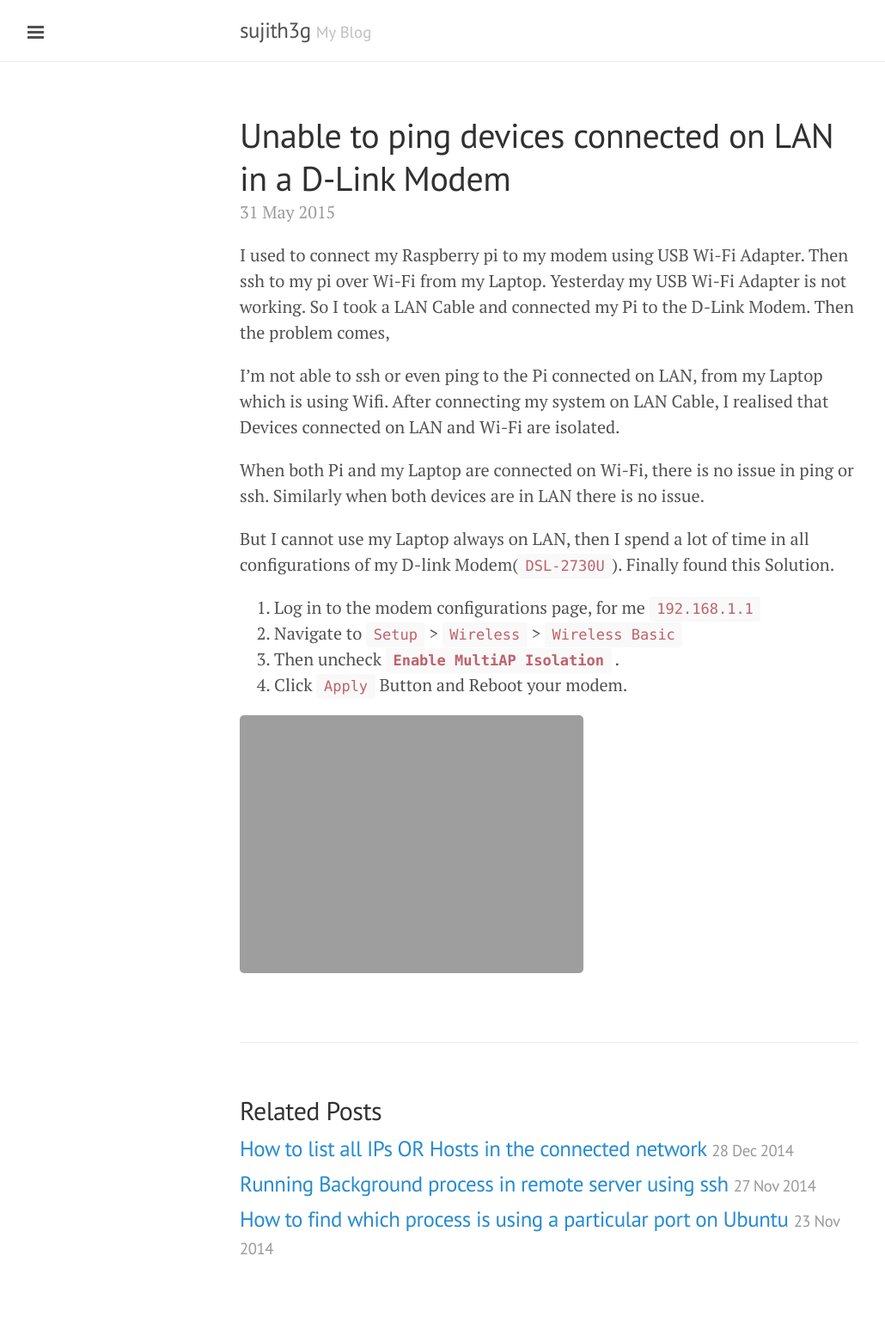
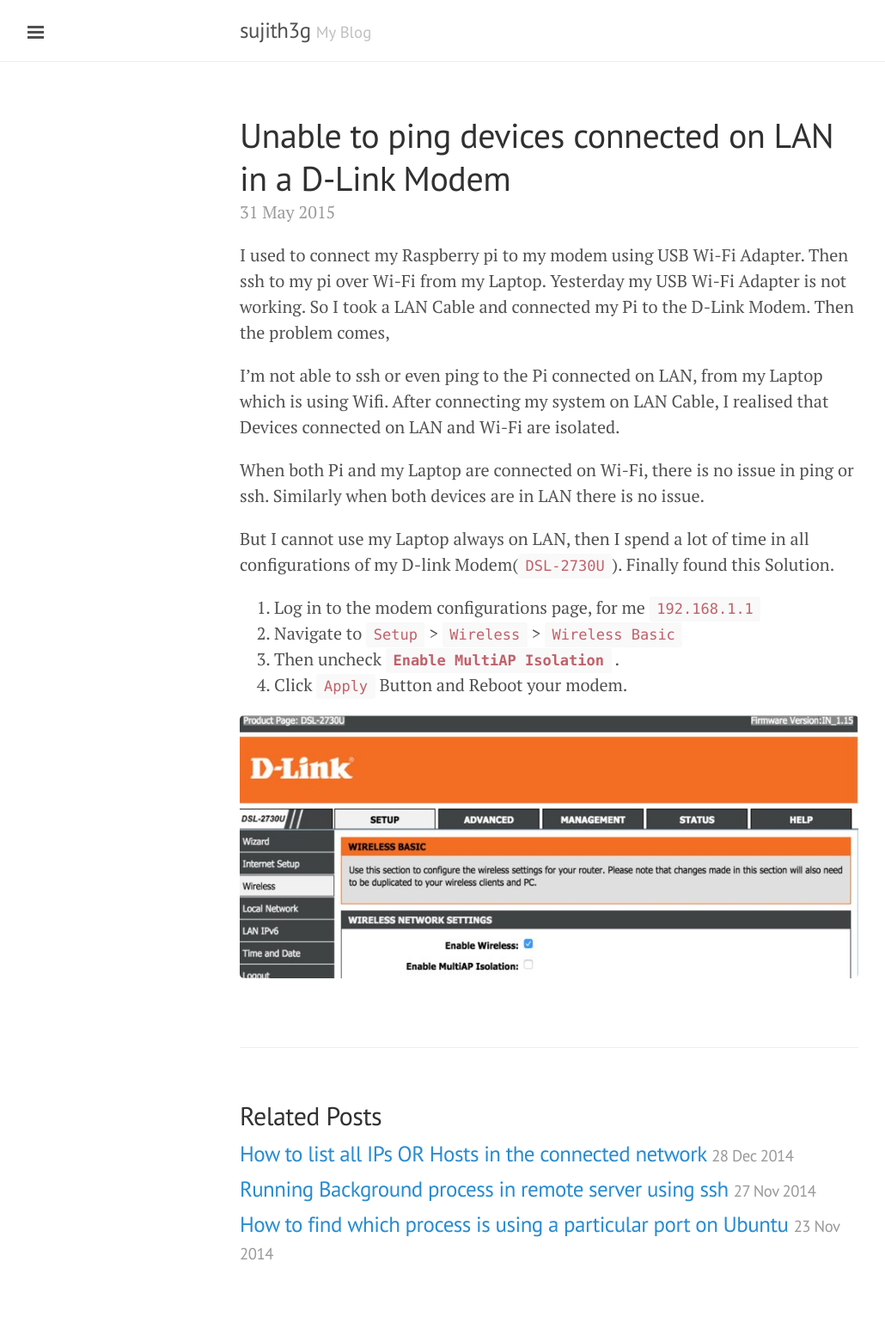
Before and after one commit to sujith3g/sujith3g.github.io, a Jekyll site: the page built from _posts/2015-05-31-Unable-to-ping-devices-connected-on-LAN-in-D-link-Modem.md, in a window 1280 px wide. Shown: the whole page at 86% size, without its empty margins (1-1031 px from the left). Built offline with Jekyll 4.4.1, drawn with Linux system fonts in a browser that asks for light colours; Markdown is read by kramdown in place of the engine named in the settings.

Commit message:
image updated

```diff
--- a/_posts/2015-05-31-Unable-to-ping-devices-connected-on-LAN-in-D-link-Modem.md
+++ b/_posts/2015-05-31-Unable-to-ping-devices-connected-on-LAN-in-D-link-Modem.md
@@ -18,4 +18,4 @@ But I cannot use my Laptop always on LAN, then I spend a lot of time in all conf
 3. Then uncheck **`Enable MultiAP Isolation`** .
 4. Click `Apply` Button and Reboot your modem.
 
-![My screenshot]({{ site.url }}/assets/screenshot1.tiff)
+![My screenshot]({{ site.url }}/assets/screenshot1.jpg)
```
Also changed, not shown: assets/screenshot1.jpg (added), 1 other file.
